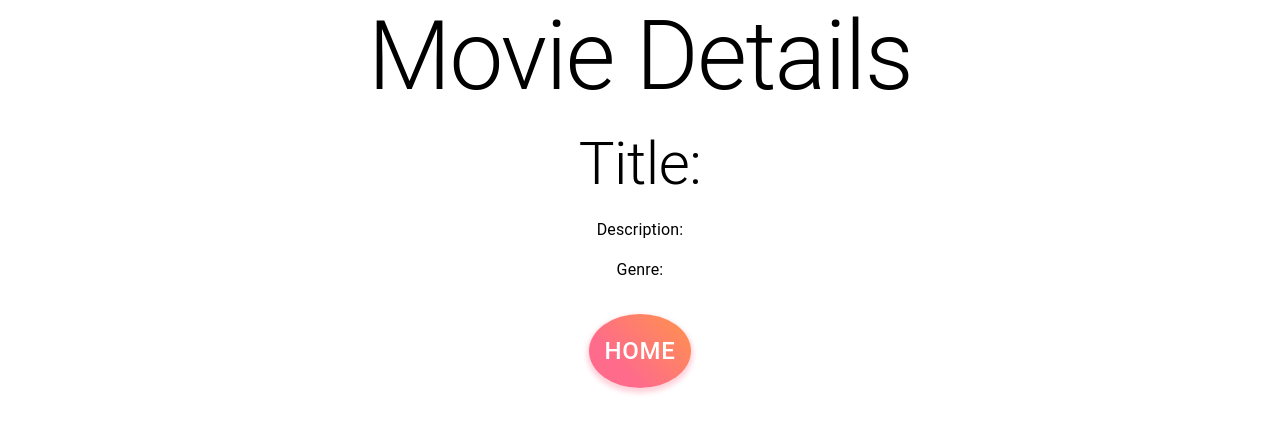
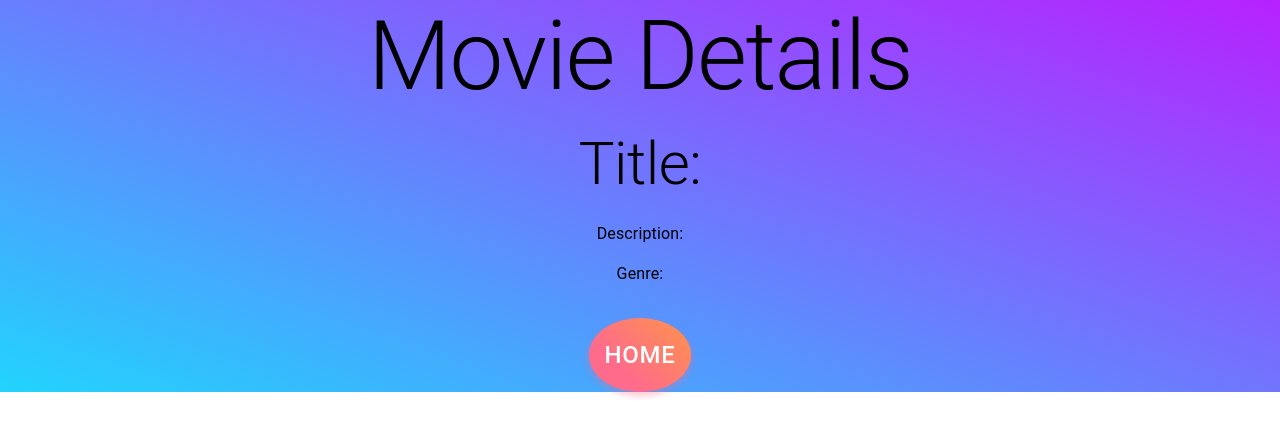
Before and after one commit to travismack47/movie-sagas, a React app: page /#/api/movie/details/1 in a window 1280 px wide. Built offline with nearby package versions, Linux system fonts and the light colour scheme; no server answers.

Commit message:
updated README, tried a few more MaterialUI styling techniques

```diff
--- a/src/components/App/App.css
+++ b/src/components/App/App.css
@@ -1,5 +1,9 @@
 .App {
   text-align: center;
+  font-family: Georgia, 'Times New Roman', Times, serif, sans-serif;
+  background-color: #21D4FD;
+  background-image: linear-gradient(19deg, #21D4FD 0%, #B721FF 100%);
+  margin: 0;
 }
 
 
@@ -19,6 +23,11 @@
 }
 
 @keyframes App-logo-spin {
-  from { transform: rotate(0deg); }
-  to { transform: rotate(360deg); }
+  from {
+    transform: rotate(0deg);
+  }
+
+  to {
+    transform: rotate(360deg);
+  }
 }
--- a/src/components/App/App.js
+++ b/src/components/App/App.js
@@ -1,7 +1,7 @@
-import {HashRouter as Router, Route} from 'react-router-dom';
+import { HashRouter as Router, Route } from 'react-router-dom';
 import './App.css';
 import MovieList from '../MovieList/MovieList'
-import Details from '../MovieDetails/MovieDetails';
+import MovieDetails from '../MovieDetails/MovieDetails';
 
 
 function App() {
@@ -13,8 +13,8 @@ function App() {
         <Route path="/" exact>
           <MovieList />
         </Route>
-       <Route exact path='/api/movie/details/:id'>
-        <Details />
+        <Route exact path='/api/movie/details/:id'>
+          <MovieDetails />
         </Route>
       </Router>
     </div>
--- a/src/components/MovieDetails/MovieDetails.jsx
+++ b/src/components/MovieDetails/MovieDetails.jsx
@@ -48,6 +48,7 @@ function MovieDetails() {
     };
 
     return (
+        <>
       <main>
         <div className={classes.detailsContainer}>
           <Typography variant="h1" className={classes.title}>
@@ -71,6 +72,7 @@ function MovieDetails() {
           Home
         </Button>
       </main>
+      </>
     );
   }
 
```
Also changed, not shown: README.md.
